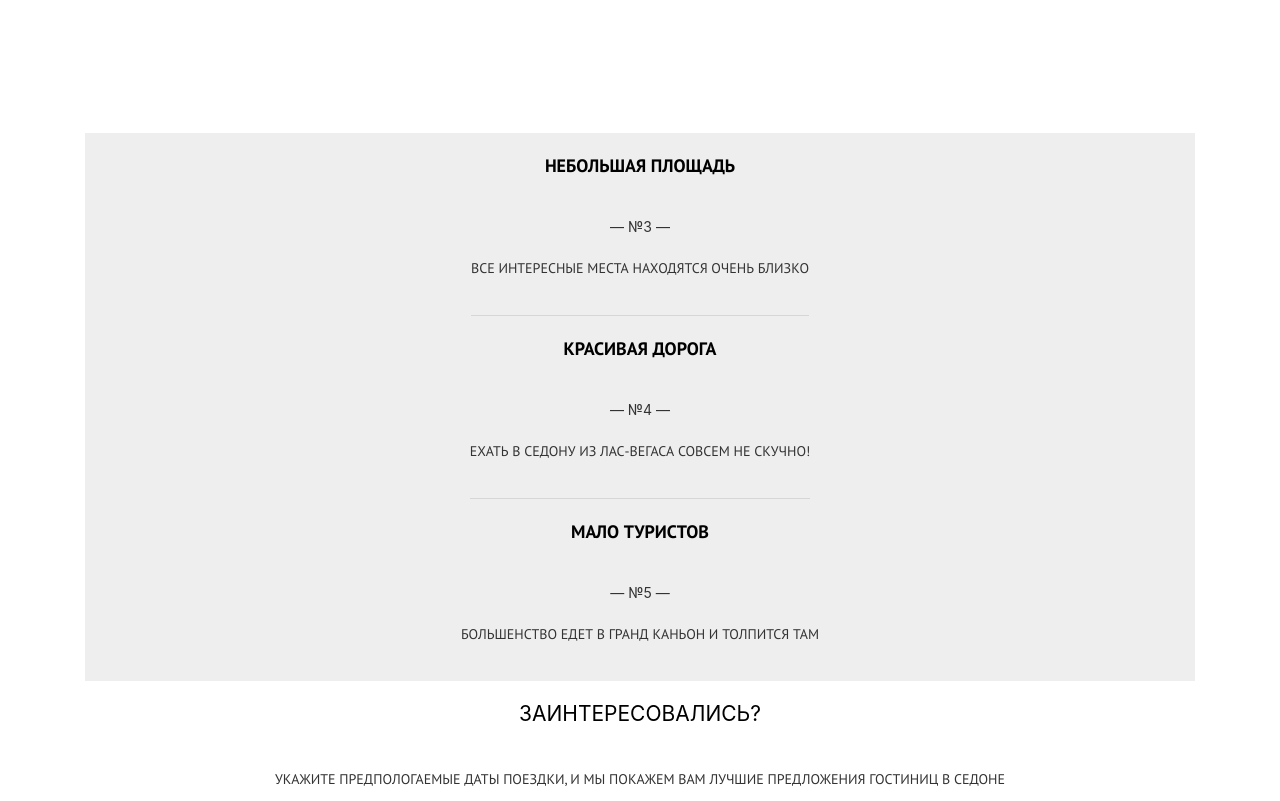
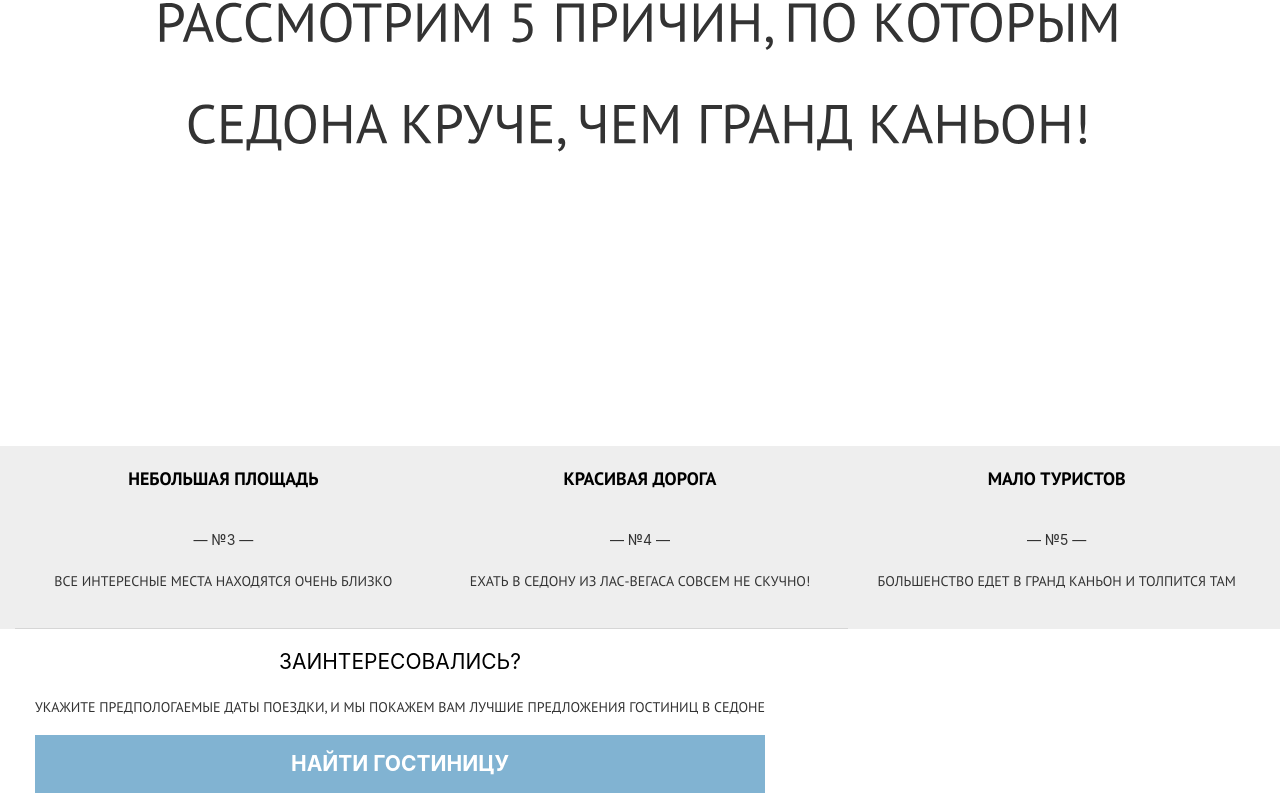
Before and after one commit to Fishok/sedona-react-project, a React (Create React App) app: page / in a window 1280 px wide. Shown: the part 2339-3140 px from the top of the page. Built offline with nearby package versions, Linux system fonts and the light colour scheme.

Commit message:
Bootstarp styles applied to one component 'Description'

```diff
--- a/public/index.html
+++ b/public/index.html
@@ -3,7 +3,7 @@
   <head>
     <meta charset="utf-8" />
     <link rel="icon" href="%PUBLIC_URL%/favicon.ico" />
-    <meta name="viewport" content="width=device-width, initial-scale=1" />
+    <meta name="viewport" content="width=device-width, initial-scale=1, shrink-to-fit=no">
     <meta name="theme-color" content="#000000" />
     <meta
       name="description"
--- a/src/App.js
+++ b/src/App.js
@@ -8,7 +8,7 @@
 
 function App() {
     return (
-        <div className='container'>
+        <div className='container-fluid'>
             <Header/>
             <Main/>
             {/*<Form/>*/}
--- a/src/components/Main.js
+++ b/src/components/Main.js
@@ -5,7 +5,7 @@
 
 const Main = () => {
     return (
-        <div>
+        <div className={"row"}>
             <DescriptionLayout/>
             <CtaLayout/>
             <Map/>
--- a/src/components/call-to-action/cta-component.js
+++ b/src/components/call-to-action/cta-component.js
@@ -2,11 +2,11 @@
 
 const CtaComponent = props => {
     return(
-        <>
+        <div className={"container-sm"}>
             <span>{props.heading}</span>
             <p>{props.text}</p>
             <a href={'/'}>{props.button}</a>
-        </>
+        </div>
     )
 }
 
--- a/src/components/descriprion/description-component.js
+++ b/src/components/descriprion/description-component.js
@@ -1,12 +1,13 @@
 import React from 'react';
+import classes from './description.module.css'
 
 const DescriptionComponent = props => {
     return(
-        <li>
+        <div className={classes.li +" col-12 col-md-4"}>
             <h3>{props.heading}</h3>
             <span>{props.number}</span>
             <p>{props.text}</p>
-        </li>
+        </div>
     )
 }
 
--- a/src/components/descriprion/description-layout.js
+++ b/src/components/descriprion/description-layout.js
@@ -16,10 +16,10 @@
     )
 
     return(
-        <section className={classes.description}>
-            <ul>
+        <section className={classes.description + " container-fluid"}>
+            <div className={classes.ul+" row"}>
                 {componentItems}
-            </ul>
+            </div>
         </section>
     )
 }
--- a/src/components/descriprion/description.module.css
+++ b/src/components/descriprion/description.module.css
@@ -2,14 +2,10 @@
     background-color: #EEEEEE;
 }
 
-.description ul {
+.description .ul {
     margin: 0;
     padding: 0;
-    list-style: none;
     text-transform: uppercase;
-    display: flex;
-    flex-direction: column;
-    align-items: center;
     text-align: center;
 }
 
@@ -33,11 +29,11 @@
     color: #333333;
 }
 
-.description li {
+.description .li {
     padding-top: 20px;
     padding-bottom: 20px;
 }
 
-.description li:not(:last-of-type) {
+.description .li:not(:last-of-type) {
     border-bottom: 1px solid #D6D6D6;
 }
--- a/src/components/map/map.js
+++ b/src/components/map/map.js
@@ -4,7 +4,8 @@
 
 const Map = () => {
     return(
-        <section className={classes.map}>
+        // eslint-disable-next-line no-undef
+        <section className={classes.map + ' col-12'}>
             <img src={img} alt="map"/>
         </section>
 
```
